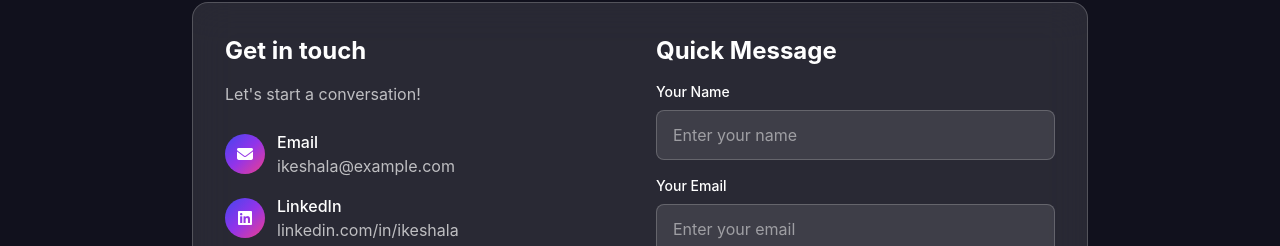
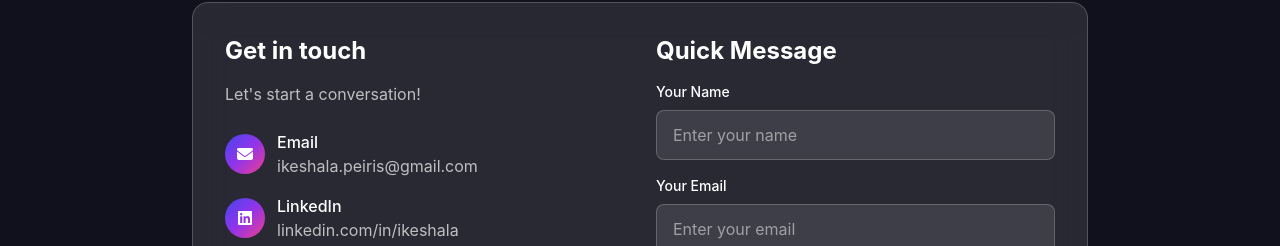
Before and after one commit to Ikeshala/ikeshala-s-portfolio, a React (Vite) app: page / in a window 1280 px wide. Shown: the part 1901-2147 px from the top of the page. Built offline with nearby package versions, Linux system fonts and the light colour scheme.

Commit message:
Update email addresses to ikeshala.peiris@gmail.com throughout the project

```diff
--- a/src/components/ContactForm.tsx
+++ b/src/components/ContactForm.tsx
@@ -55,7 +55,7 @@ const ContactForm = () => {
               <div>
                 <p className="text-white font-medium">Email</p>
                 <a href={`mailto:${content.email}`} className="text-white/70 hover:text-white transition-colors">
-                  ikeshala@example.com
+                  ikeshala.peiris@gmail.com
                 </a>
               </div>
             </div>
--- a/src/pages/AdminContent.tsx
+++ b/src/pages/AdminContent.tsx
@@ -2,7 +2,7 @@ import { useAuth } from '../contexts/AuthContext'
 import { Navigate } from 'react-router-dom'
 import { useContent } from '../contexts/ContentContext'
 
-const ADMIN_EMAIL = 'your-admin-email@example.com' // <-- Set your admin email here
+const ADMIN_EMAIL = 'ikeshala.peiris@gmail.com' // <-- Set your admin email here
 
 const AdminContent = () => {
   const { user } = useAuth()
@@ -23,7 +23,7 @@ const AdminContent = () => {
     const defaultData = {
       name: 'Ikeshala Peiris',
       title: 'UI/UX Designer',
-      email: 'ikeshala@example.com',
+      email: 'ikeshala.peiris@gmail.com',
       bio: 'Passionate UI/UX designer with expertise in creating user-centered digital experiences.',
       designSkills: 'UI/UX Design, Wireframing, Prototyping, User Research, Design Systems',
       tools: 'Figma, Adobe XD, Sketch, InVision, Principle',
--- a/src/pages/AdminDashboard.tsx
+++ b/src/pages/AdminDashboard.tsx
@@ -3,7 +3,7 @@ import { useAuth } from '../contexts/AuthContext'
 import { Link } from 'react-router-dom'
 import AdminLogin from '../components/AdminLogin'
 
-const ADMIN_EMAIL = 'admin@ikeshala.com' // Updated admin email
+const ADMIN_EMAIL = 'ikeshala.peiris@gmail.com' // Updated admin email
 
 const AdminDashboard = () => {
   const { user } = useAuth()
--- a/src/pages/AdminProjects.tsx
+++ b/src/pages/AdminProjects.tsx
@@ -3,7 +3,7 @@ import { Navigate } from 'react-router-dom'
 import { useState, useEffect, useRef } from 'react'
 import { allProjects } from '../data/projects'
 
-const ADMIN_EMAIL = 'your-admin-email@example.com' // <-- Set your admin email here
+const ADMIN_EMAIL = 'ikeshala.peiris@gmail.com' // <-- Set your admin email here
 
 // Built-in default categories
 const defaultCategories = [
```
Also changed, not shown: 1 other file (tests, documents, lock files or other folders).
